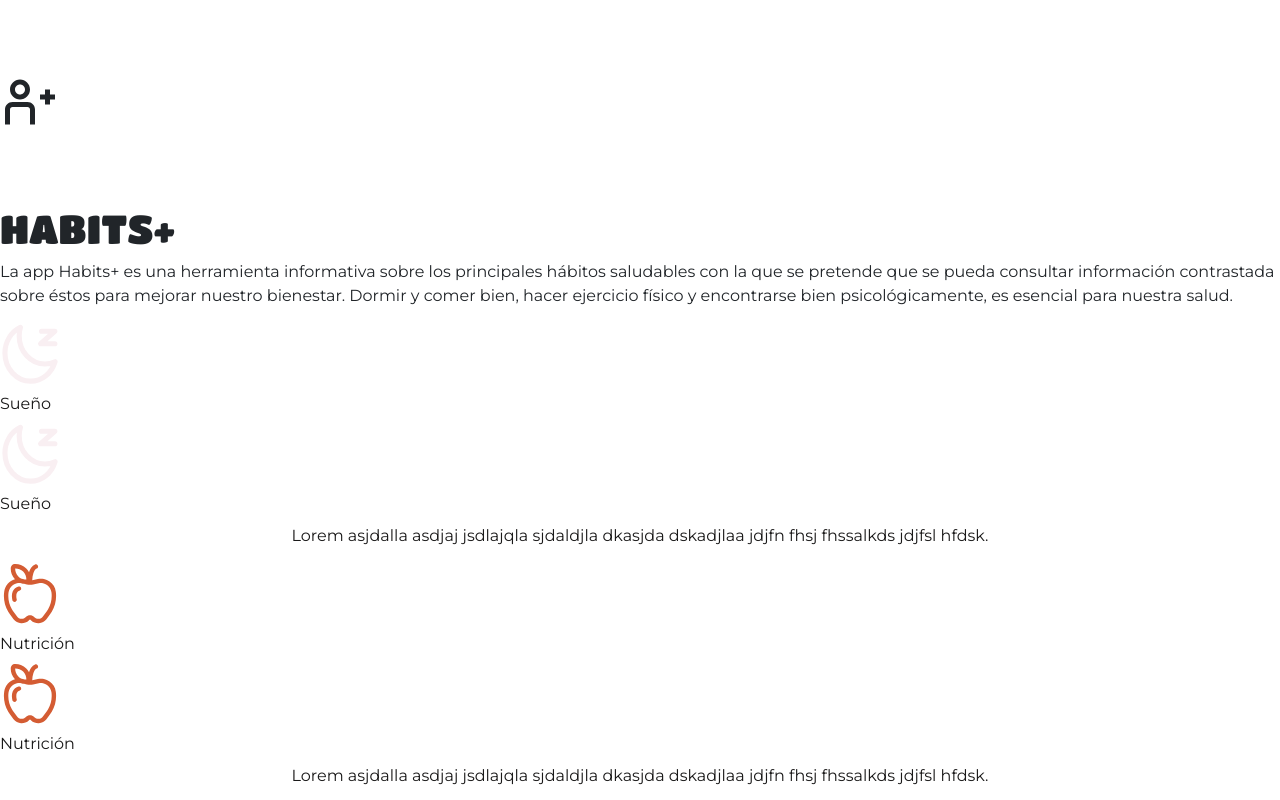
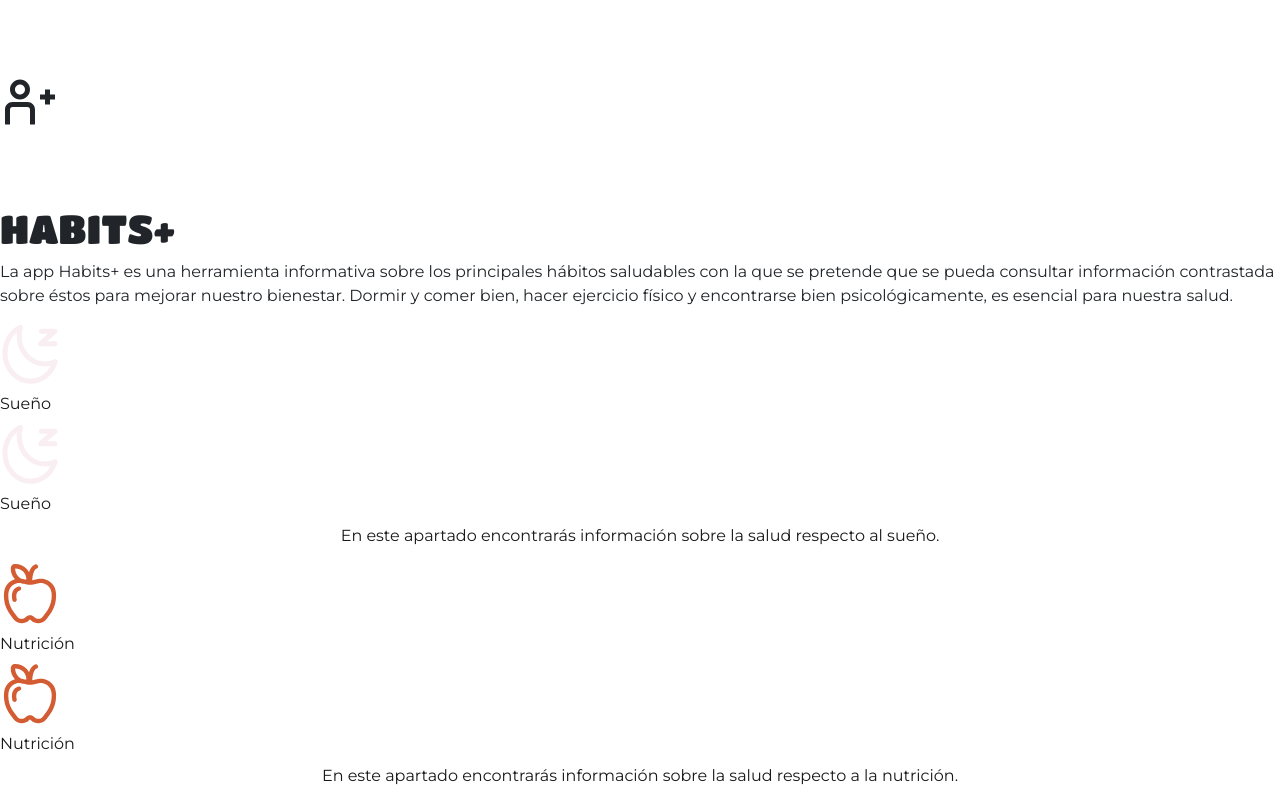
Before and after one commit to aleswebgit/Deploy-Habit-Front-End, a React (Create React App) app: page /home in a window 1280 px wide. Shown: the top 800 px of the page. Built offline with nearby package versions, Linux system fonts and the light colour scheme.

Commit message:
changed bold font to medium font in category  description

```diff
--- a/src/Components/CategoryData.jsx
+++ b/src/Components/CategoryData.jsx
@@ -15,7 +15,7 @@ const CategoryData = () => {
       slug: 'sueno',
       color: 'text-[#FDF6EC]',
       bgColor: 'bg-[#FECF5E]',
-      description: 'Lorem asjdalla asdjaj jsdlajqla sjdaldjla dkasjda dskadjlaa jdjfn fhsj fhssalkds jdjfsl hfdsk.'
+      description: 'En este apartado encontrarás información sobre la salud respecto al sueño.',
     },{
       id: 2,
       name: 'Nutrición',
@@ -23,7 +23,7 @@ const CategoryData = () => {
       slug: 'nutricion',
       color: 'text-[#D45C33]',
       bgColor: 'bg-[#F8D1B4]',
-      description: 'Lorem asjdalla asdjaj jsdlajqla sjdaldjla dkasjda dskadjlaa jdjfn fhsj fhssalkds jdjfsl hfdsk.'
+      description: 'En este apartado encontrarás información sobre la salud respecto a la nutrición.'
     },{
       id: 3,
       name: 'Deporte',
@@ -31,7 +31,7 @@ const CategoryData = () => {
       slug: 'deporte',
       color: 'text-[#D45C33]',
       bgColor: 'bg-[#F8D1B4]',
-      description: 'Lorem asjdalla asdjaj jsdlajqla sjdaldjla dkasjda dskadjlaa jdjfn fhsj fhssalkds jdjfsl hfdsk.'
+      description: 'En este apartado encontrarás información sobre la salud respecto al deporte.'
     }, {
       id: 4,
       name: 'Salud Mental',
@@ -39,7 +39,7 @@ const CategoryData = () => {
       slug: 'saludmental',
       color: 'text-[#FDF6EC]',
       bgColor: 'bg-[#FECF5E]',
-      description: 'Lorem asjdalla asdjaj jsdlajqla sjdaldjla dkasjda dskadjlaa jdjfn fhsj fhssalkds jdjfsl hfdsk.'
+      description: 'En este apartado encontrarás información sobre la salud mental.'
     }
   ])
 
@@ -47,7 +47,7 @@ const CategoryData = () => {
     <section className='grid grid-cols-2 p-6 gap-6'>
       {categories.map( category => {
         return (
-          <Link to={`/category/${category.id}`} key={category.name} className='flex justify-center py-3 font-bold'>
+          <Link to={`/category/${category.id}`} key={category.name} className='flex justify-center py-3 font-medium'>
             <CategoryButton category={category} />
             <CategoryDesktopButton category={category} />
           </Link>
```
